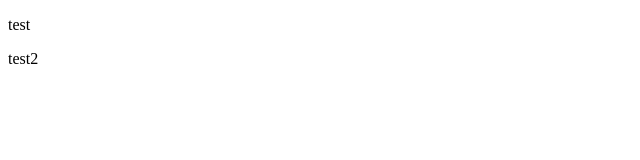
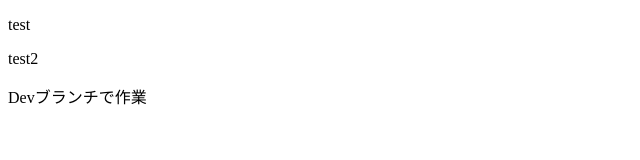
Before and after one commit to marynak07/handson_010422, a plain HTML site: page index.html in a window 1280 px wide. Shown: the whole page, without its empty margins (0-640 px from the left). Drawn offline with Linux system fonts and the light colour scheme.

Commit message:
１行追加

```diff
--- a/index.html
+++ b/index.html
@@ -9,5 +9,6 @@
 <body>
     <p>test</p>
     <p>test2</p>
+    <p>Devブランチで作業</p>
 </body>
 </html>
```
